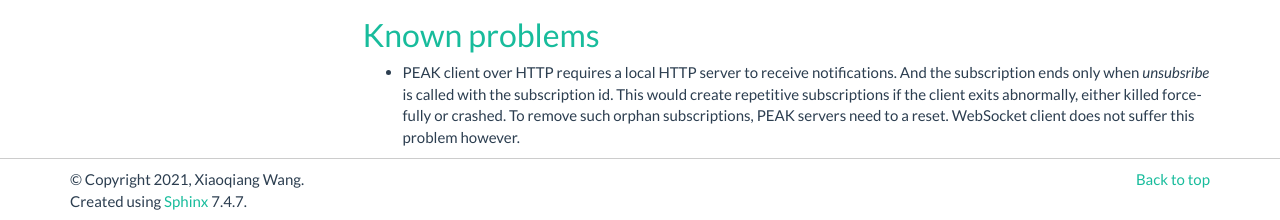
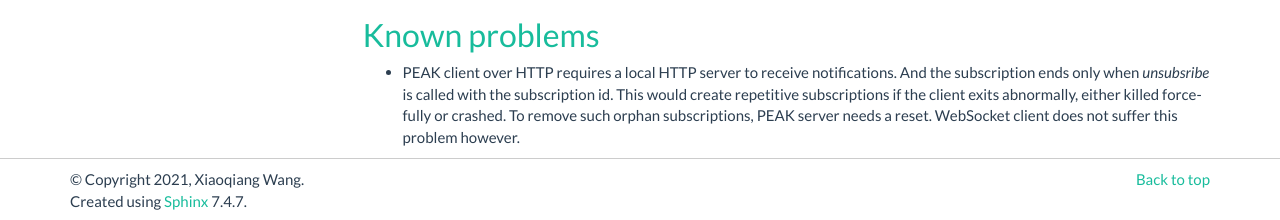
Before and after one commit to paulscherrerinstitute/peakAnalyser, a Sphinx documentation site: the page built from docs/peakAnalyser.rst, in a window 1280 px wide and 900 px high, scrolled down 2090 px. Shown: the part 677-897 px from the top of the window. Built offline with Sphinx 7.4.7, drawn with Linux system fonts in a browser that asks for light colours; some of the changed lines change nothing that is shown; some of the changed text lies outside the part shown.

Commit message:
minor wording change

```diff
--- a/docs/peakAnalyser.rst
+++ b/docs/peakAnalyser.rst
@@ -96,9 +96,9 @@
 Acquisition information
 ^^^^^^^^^^^^^^^^^^^^^^^
 
-These are estimated by the server about the current configured acquisition.
-*$(P)$(R)STEPS_RBV* might be updated again once the first step is acquired,
-which reflects the actual value.
+These values are estimated by the server about the current configured acquisition.
+Once the first step is acquired, *$(P)$(R)STEPS_RBV* might be updated again
+with the actual value.
 
 .. cssclass:: table-bordered table-striped table-hover
 .. flat-table::
@@ -266,4 +266,4 @@
 * PEAK client over HTTP requires a local HTTP server to receive notifications. And the subscription ends
   only when *unsubsribe* is called with the subscription id. This would create repetitive subscriptions
   if the client exits abnormally, either killed forcefully or crashed. To remove such orphan subscriptions,
-  PEAK servers need to a reset. WebSocket client does not suffer this problem however.
+  PEAK server needs a reset. WebSocket client does not suffer this problem however.
```
